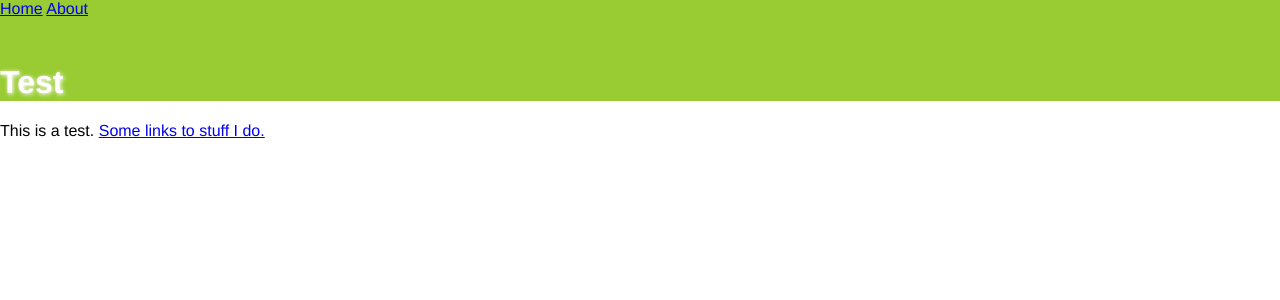
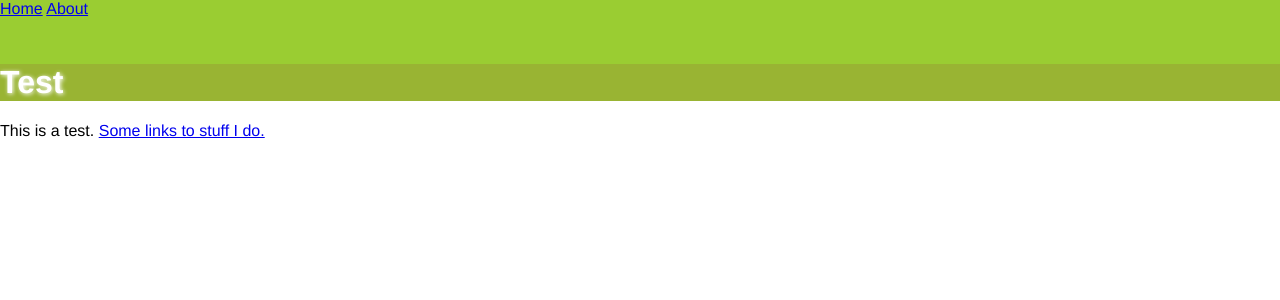
Before and after one commit to LKS90/LKS90.github.io, a Jekyll site: the page built from index.html, in a window 1280 px wide. Shown: the top 300 px of the page. Built offline with Jekyll 4.4.1, drawn with Linux system fonts in a browser that asks for light colours.

Commit message:
Update main.css

```diff
--- a/css/main.css
+++ b/css/main.css
@@ -4,7 +4,7 @@ html, body {
 }
 h1 {
     text-shadow: 1px 1px 4px #ffffff;
-    background-color: #99cc33;
+    background-color: #99b433;
     color: #ffffff;
 }
 .outer {
@@ -12,7 +12,7 @@ h1 {
 }
 .outer .header {
     font-family: "Helvetica Neue", "Arial", sans-serif;
-    background-color: #99cc33;
+    background-color: #9ACD32;
     width: 100%;
     height: 4rem;
     color: #d8e18f;
```
